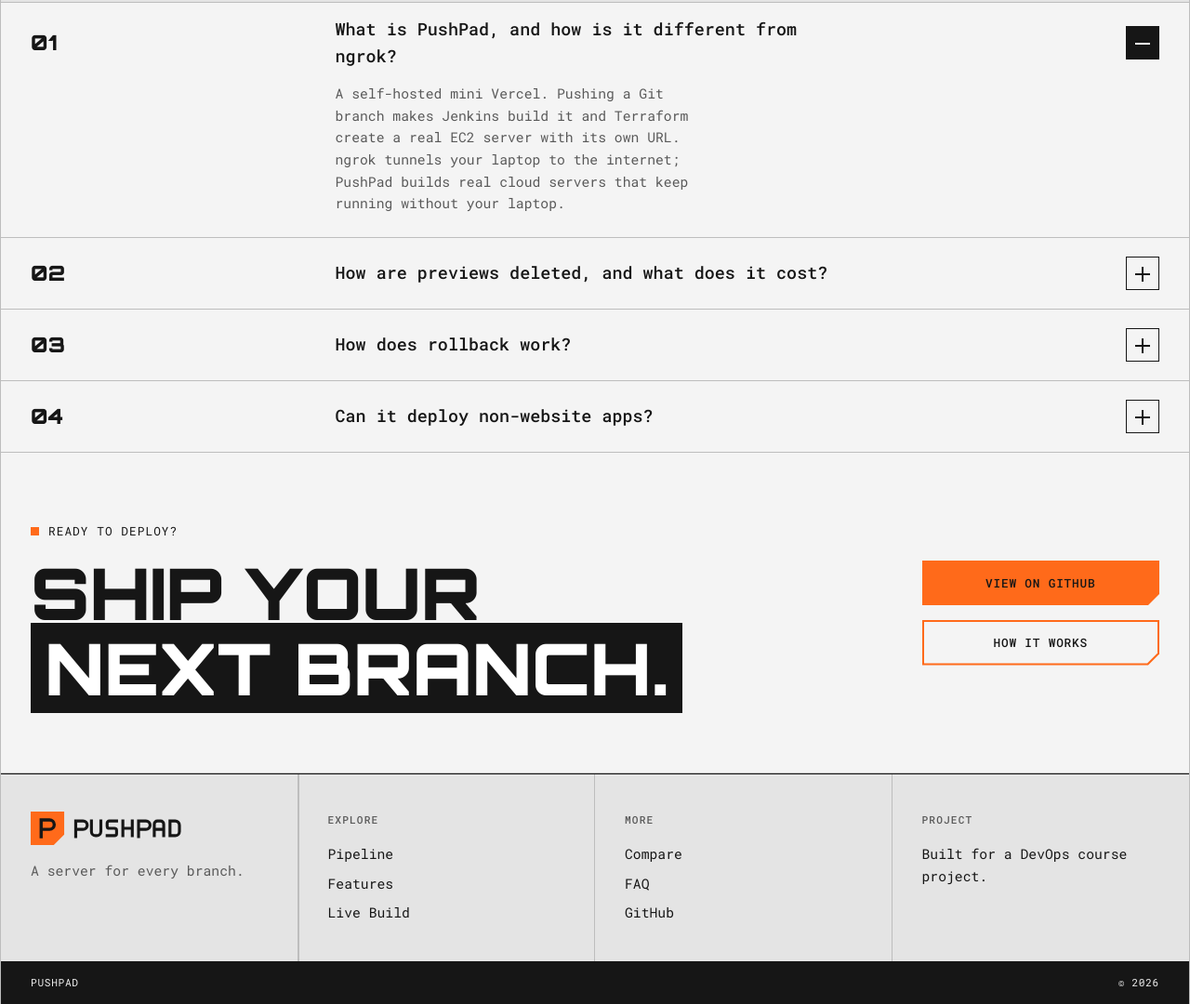
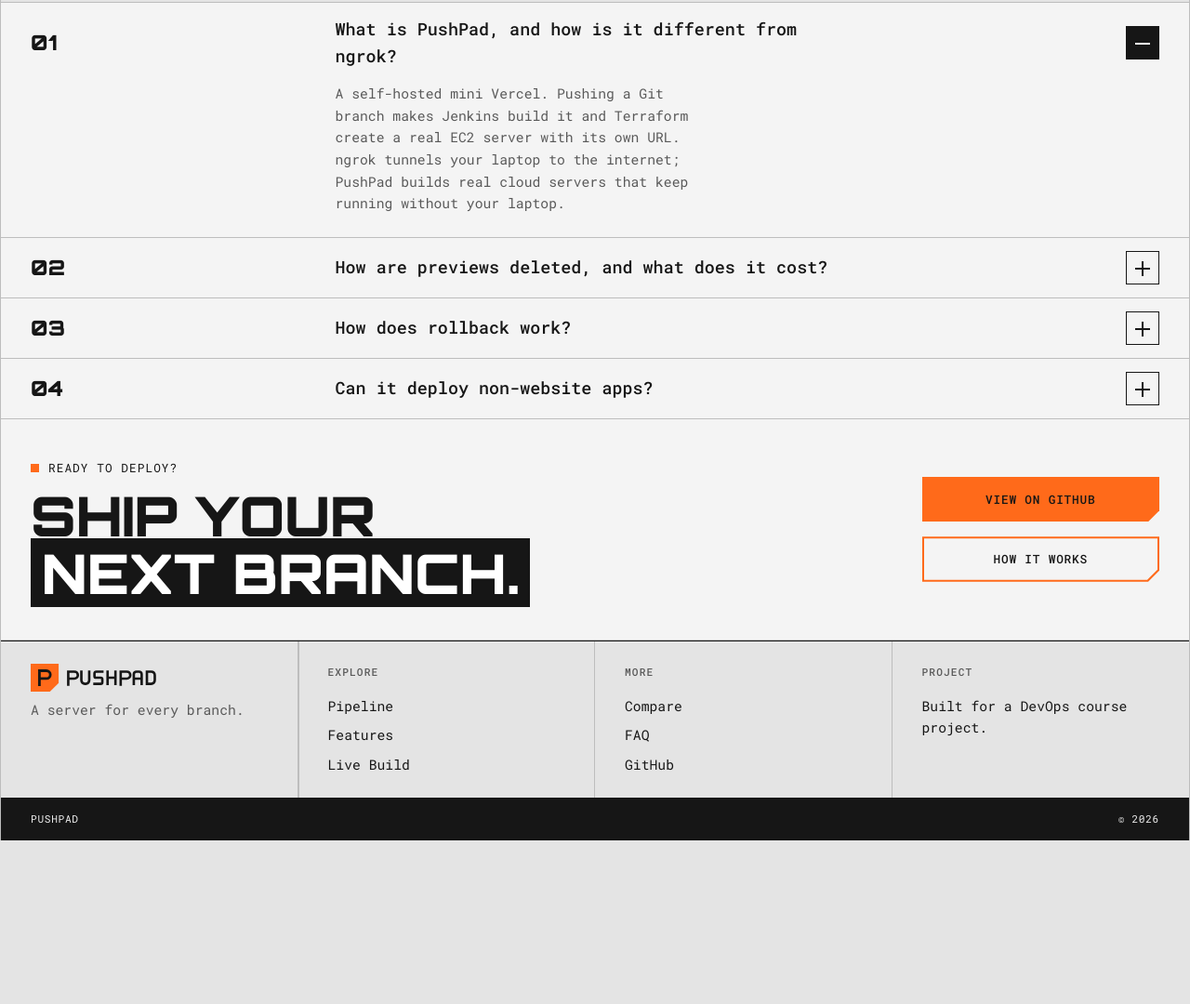
Before and after one commit to RishitTandon7/PushPad, a website with bundled scripts: page app/public/index.html in a window 1280 px wide. Shown: the part 4190-5270 px from the top of the page at 93% size. After the commit the page ends 5094 px from the top, so only its background shows below. Built offline with nearby package versions, Linux system fonts and the light colour scheme; files whose address does not match are found by name.

Commit message:
style(ui): tighten CTA, footer and FAQ row heights

```diff
--- a/app/public/css/cta.css
+++ b/app/public/css/cta.css
@@ -1,6 +1,6 @@
 /* CTA band: mono headline with a black highlight and two stacked chamfered buttons */
 .cta { display: grid; grid-template-columns: 3fr 1fr; background: var(--panel); }
-.cta-text { padding: var(--sp-5) var(--rail); }
-.cta-text h2 { font-family: var(--font-display); font-weight: 900; text-transform: uppercase; font-size: clamp(2rem, 6vw, 5.5rem); line-height: 1.05; margin-top: var(--sp-2); }
+.cta-text { padding: var(--sp-4) var(--rail); }
+.cta-text h2 { font-family: var(--font-display); font-weight: 900; text-transform: uppercase; font-size: clamp(1.8rem, 4.6vw, 4rem); line-height: 1.05; margin-top: 10px; }
 .cta-text h2 mark { background: var(--ink); color: #fff; padding: 0 .2em; }
 .cta-btns { display: flex; flex-direction: column; justify-content: center; gap: var(--sp-2); padding: var(--sp-3) var(--rail); }
--- a/app/public/css/faq.css
+++ b/app/public/css/faq.css
@@ -2,7 +2,7 @@
 .faq { background: var(--panel); }
 .faq-item { border-bottom: 1px solid var(--line); }
 .faq-item:last-child { border-bottom: 0; }
-.faq-q { width: 100%; display: grid; grid-template-columns: 1fr 2fr 1fr; align-items: center; text-align: left; background: none; border: 0; padding: 0; min-height: 76px; }
+.faq-q { width: 100%; display: grid; grid-template-columns: 1fr 2fr 1fr; align-items: center; text-align: left; background: none; border: 0; padding: 0; min-height: 64px; }
 .faq-q .qn { padding: 0 var(--rail); font-family: var(--font-display); font-weight: 900; font-size: 1.4rem; }
 .faq-q .qt { padding: 14px var(--sp-4); font-weight: 500; font-size: var(--fs-lg); }
 .faq-q .qi { justify-self: end; margin-right: var(--rail); width: 36px; height: 36px; border: 1px solid var(--ink); position: relative; transition: background .15s; }
--- a/app/public/css/footer.css
+++ b/app/public/css/footer.css
@@ -1,10 +1,10 @@
 /* Footer: wordmark, link columns, project note, year */
 .footer-grid { display: grid; grid-template-columns: 1fr 1fr 1fr 1fr; border-top: 1px solid var(--line-strong); }
-.footer-grid > div { padding: var(--sp-4) var(--rail); border-right: 1px solid var(--line); }
+.footer-grid > div { padding: var(--sp-3) var(--rail); border-right: 1px solid var(--line); }
 .footer-grid > div:last-child { border-right: 0; }
 .footer h4 { margin: 0 0 var(--sp-2); font-size: var(--fs-xs); text-transform: uppercase; letter-spacing: .1em; color: var(--muted); font-weight: 500; }
 .footer li + li { margin-top: 8px; }
 .footer a { text-decoration: none; }
 .footer a:hover { text-decoration: underline; text-decoration-color: var(--orange); text-underline-offset: 4px; }
-.footer .brand img { height: 36px; margin-bottom: var(--sp-2); }
+.footer .brand img { height: 30px; margin-bottom: 8px; }
 .footer-bar { display: flex; justify-content: space-between; flex-wrap: wrap; gap: 8px; padding: 14px var(--rail); background: var(--ink); color: #f0f0f0; font-size: var(--fs-xs); text-transform: uppercase; letter-spacing: .06em; }
```
